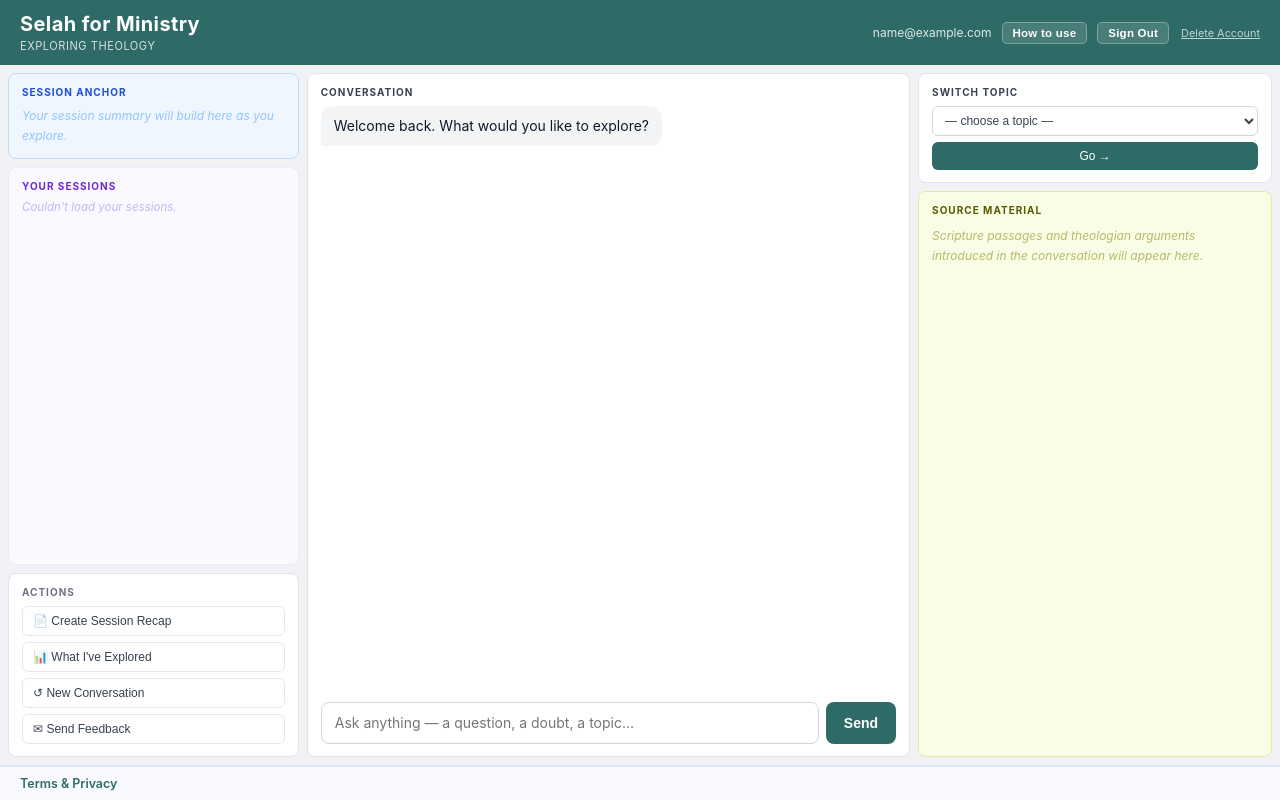
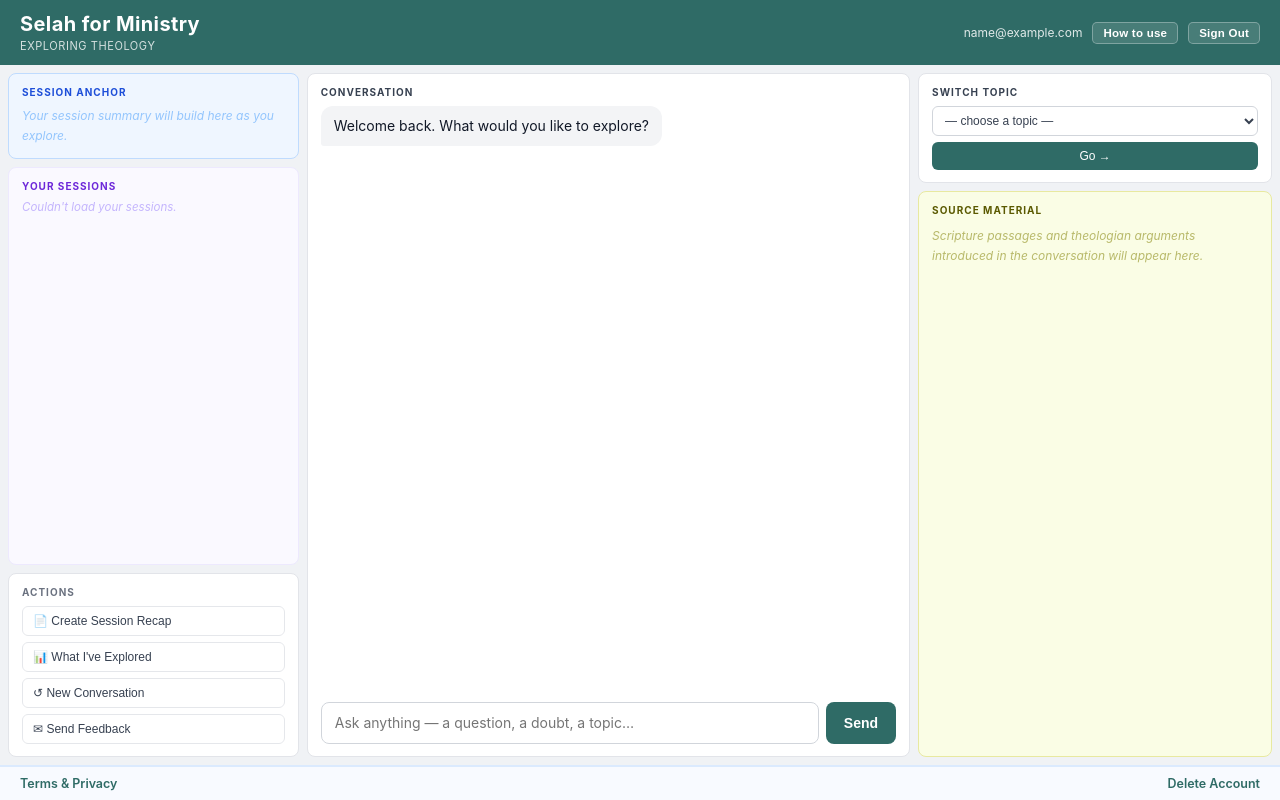
Before and after one commit to PeregrinePlanner-Dev/selah-app, a Flask app: template templates/pro_app.html in a window 1280 px wide. Run offline with Flask 3, Linux system fonts and the light colour scheme; the template is opened without the code that fills it: most values are stand-ins (such as "Sample title", 1, 10 or a date in 2020).

Commit message:
Move Delete Account to footer, add to How to Use modal

```diff
--- a/templates/pro_app.html
+++ b/templates/pro_app.html
@@ -32,11 +32,6 @@
   }
   .help-btn:hover, .signout-btn:hover, .billing-btn:hover, .church-btn:hover { background: rgba(255,255,255,0.22); }
   .billing-btn:disabled { opacity: 0.6; cursor: default; }
-  .danger-link {
-    color: rgba(255,255,255,0.7); font-size: 0.68rem; text-decoration: underline;
-    cursor: pointer; margin-left: 2px;
-  }
-  .danger-link:hover { color: white; }
   .top-notice-banner {
     background: #eff6ff; color: #1d4ed8; padding: 9px 20px; font-size: 0.82rem;
     display: flex; justify-content: space-between; align-items: center; flex-shrink: 0;
@@ -364,7 +359,6 @@
     <form method="POST" action="/pro/logout" style="margin:0;">
       <button type="submit" class="signout-btn">Sign Out</button>
     </form>
-    <a class="danger-link" onclick="openDeleteAccountModal()">Delete Account</a>
   </div>
 </header>
 
@@ -517,6 +511,7 @@
 
 <footer class="app-footer">
   <span><a href="/legal">Terms &amp; Privacy</a></span>
+  <span><a onclick="openDeleteAccountModal()" style="cursor:pointer;">Delete Account</a></span>
 </footer>
 
 <script>
@@ -1382,6 +1377,14 @@ showTopNotice();
           </div>
         </div>
 
+        <div class="action-explain">
+          <div class="action-icon">⚠</div>
+          <div>
+            <div class="action-name">Delete Account</div>
+            <div class="action-desc">Tucked in small print at the bottom of the page, on purpose. Permanently deletes your account and every saved conversation, immediately, with no grace period to undo it. If you're part of a church organization, this only removes your own account — it doesn't affect the organization, its roster, or anyone else on it.</div>
+          </div>
+        </div>
+
       </div>
     </div>
   </div>
```
